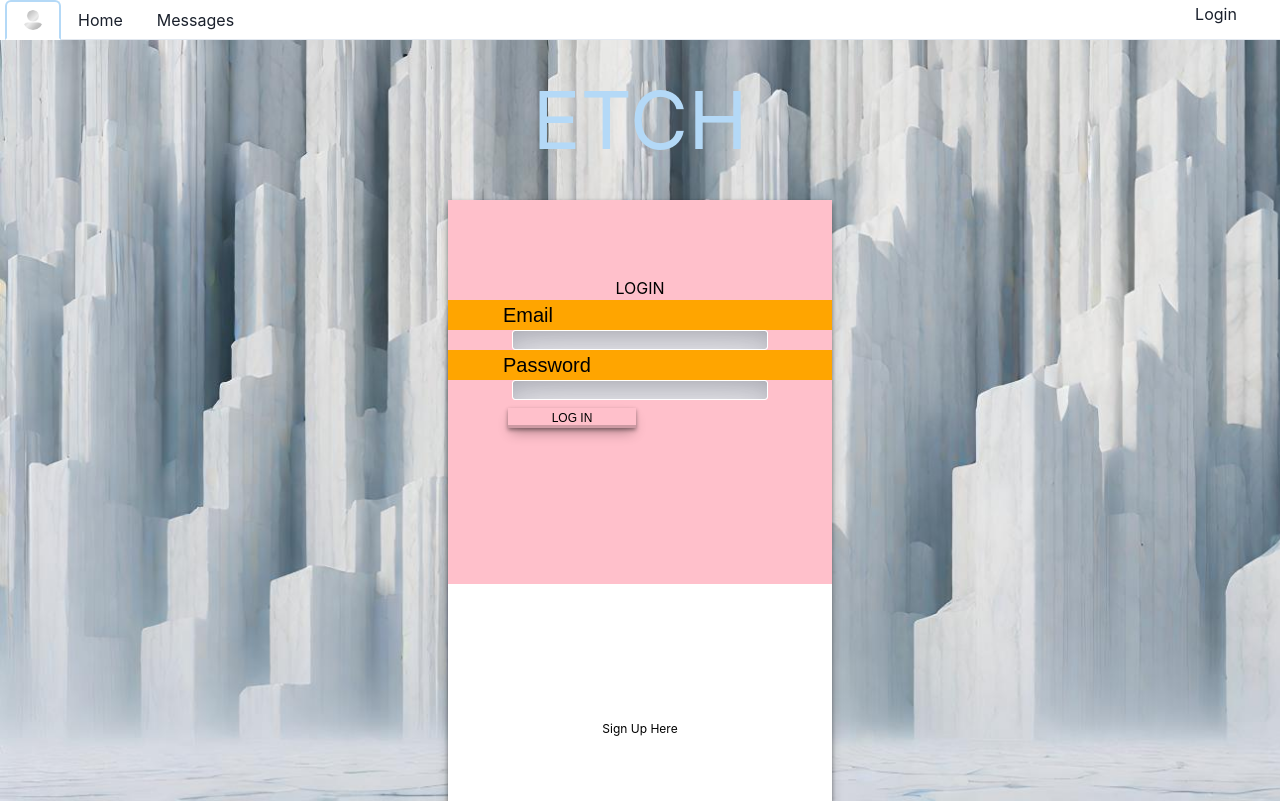
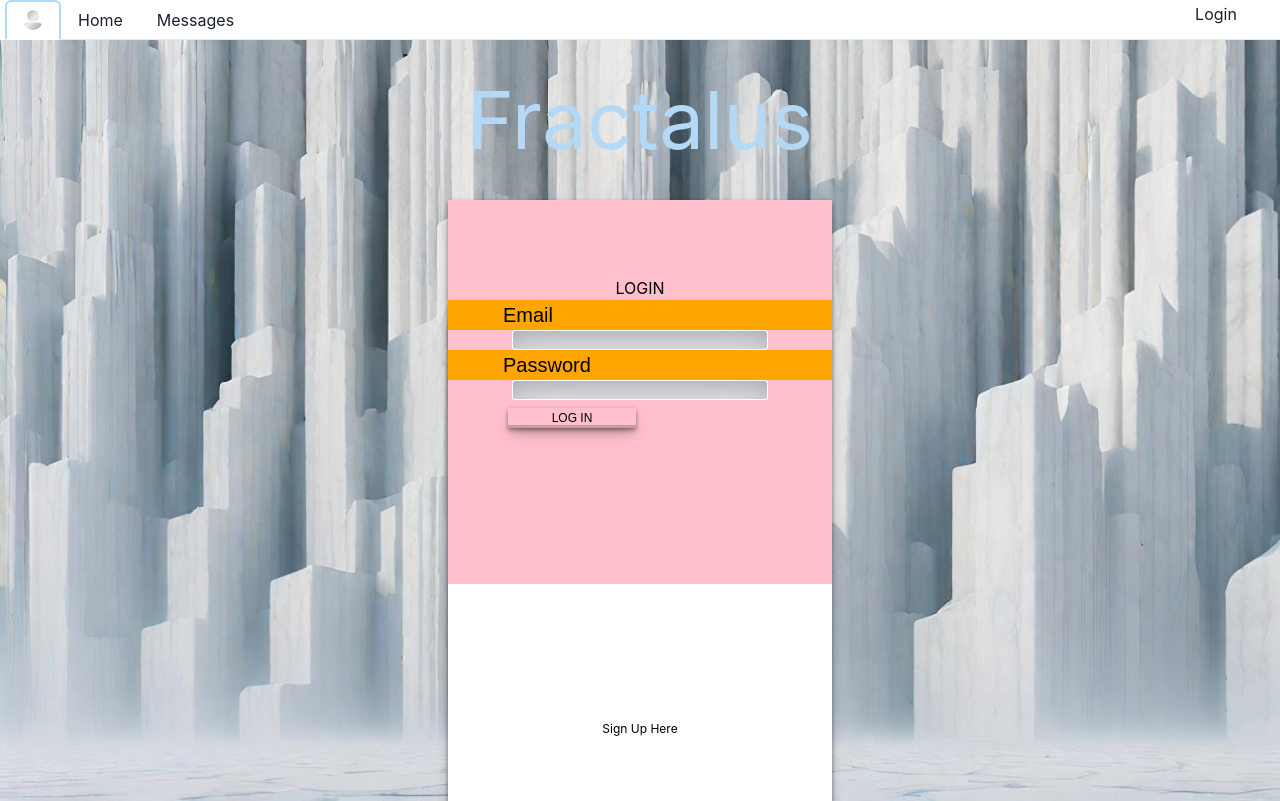
Before and after one commit to GundogCodes/GoodForum., a React (Vite) app: page /login in a window 1280 px wide. Built offline with nearby package versions, Linux system fonts and the light colour scheme; no server answers.

Commit message:
new name

```diff
--- a/index.html
+++ b/index.html
@@ -4,7 +4,7 @@
     <meta charset="UTF-8" />
     <link rel="icon" type="image/svg+xml" href="/vite.svg" />
     <meta name="viewport" content="width=device-width, initial-scale=1.0" />
-    <title>Etch</title>
+    <title>Fractalus</title>
   </head>
   <body>
     <div id="root"></div>
--- a/src/pages/LoginPage/LoginPage.jsx
+++ b/src/pages/LoginPage/LoginPage.jsx
@@ -12,7 +12,7 @@ export default function LoginPage({ user, setUser }) {
 
   return (
     <div className={styles.LoginPage}>
-      <h1>ETCH</h1>
+      <h1>Fractalus</h1>
       <LoginForm user={user} setUser={setUser} />
     </div>
   );
```
